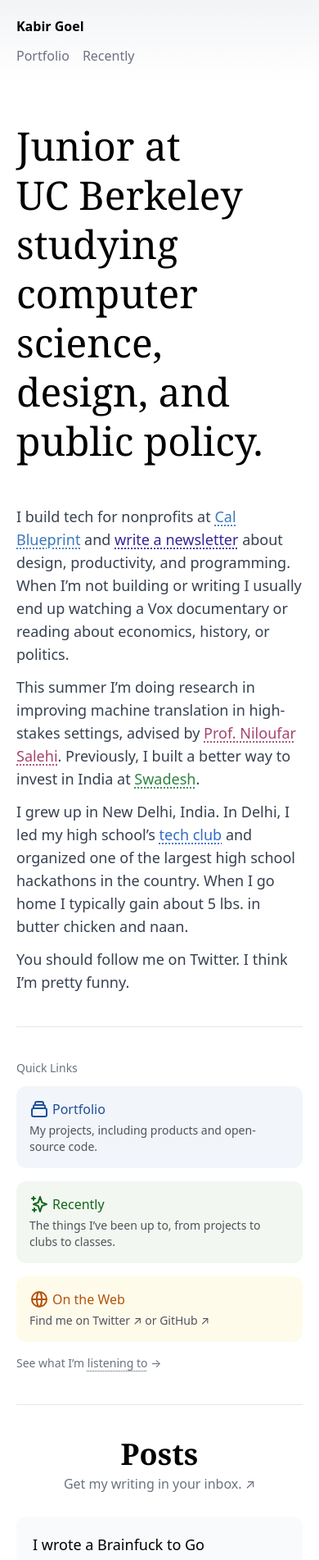
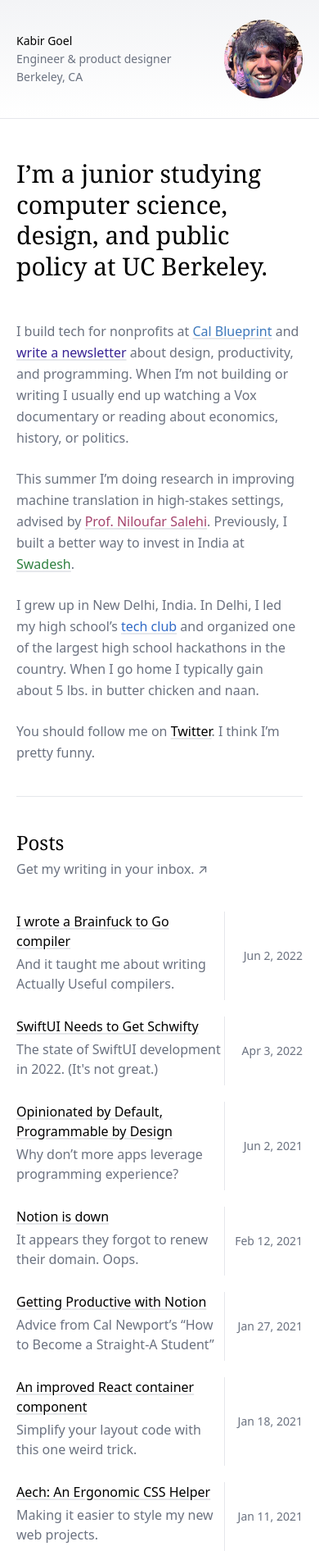
Before and after one commit to kbrgl/website, a Next.js app: page / in a window 390 px wide. Shown: the top 1903 px of the page at 82% size. Built offline with nearby package versions, Linux system fonts and the light colour scheme; a web font is replaced by a local one.

Commit message:
Attempt 2

```diff
--- a/components/container.js
+++ b/components/container.js
@@ -1,6 +1,6 @@
 export default function Container({ children, className = "" }) {
   return (
-    <div className={`container mx-auto px-5 md:px-10 max-w-4xl ${className}`}>
+    <div className={`container mx-auto px-5 max-w-2xl ${className}`}>
       {children}
     </div>
   );
--- a/components/header.js
+++ b/components/header.js
@@ -20,25 +20,24 @@ export function NavbarLink({ internal = false, href, children }) {
 
 export default function Header() {
   return (
-    <nav className="bg-gradient-to-b from-gray-100 to-transparent py-5">
-      <Container className="flex flex-col md:flex-row md:items-center md:justify-between space-y-3 md:space-y-0">
-        <div>
+    <nav className="bg-gradient-to-b from-gray-100 to-transparent border-b py-6">
+      <Container className="text-sm flex items-center justify-between">
+        <div className="flex flex-col space-y-0.5">
           <Link href="/">
-            <a className="font-bold">Kabir Goel</a>
+            <a className="font-medium">Kabir Goel</a>
           </Link>
-        </div>
-        <div className="space-x-4 font-medium flex">
-          <Link href="/portfolio">
-            <a className="text-gray-500 flex items-center space-x-1">
-              <span>Portfolio</span>
+          <Link href="https://read.cv/kabirgoel">
+            <a className="text-gray-500 inline-flex items-center">
+              Engineer &amp; product designer
             </a>
           </Link>
-          <Link href="/recently">
-            <a className="text-gray-500 flex items-center space-x-1">
-              <span>Recently</span>
-            </a>
-          </Link>
+          <p className="text-gray-500">Berkeley, CA</p>
         </div>
+        <Link href="/">
+          <a href="">
+            <img class="h-24 w-24 rounded-full" src="/me.jpg" alt="" />
+          </a>
+        </Link>
       </Container>
     </nav>
   );
--- a/components/single-field-form.js
+++ b/components/single-field-form.js
@@ -16,7 +16,7 @@ export default function SingleFieldForm({
       className="flex flex-col space-y-2"
     >
       <input
-        className="p-3 flex-1 border-2 focus:border-gray-700 outline-none h-12 rounded-lg transition-colors"
+        className="p-3 flex-1 bg-gray-100 outline-none h-12 rounded-lg transition-colors"
         value={value}
         onChange={(event) => {
           setValue(event.target.value);
--- a/components/title.js
+++ b/components/title.js
@@ -1,8 +1,6 @@
 export default function Title({ children, className = "" }) {
   return (
-    <h1
-      className={`font-title font-bold text-3xl md:text-5xl leading-tight ${className}`}
-    >
+    <h1 className={`font-title text-3xl leading-tight py-12 ${className}`}>
       {children}
     </h1>
   );
--- a/pages/colophon.js
+++ b/pages/colophon.js
@@ -8,21 +8,21 @@ export default function Colophon() {
     <Layout>
       <Header />
       <Container>
-        <div className="py-10 text-lg font-serif">
         <Title>Colophon</Title>
-          <p className="mt-5">
-            Set in Neue Haas Unica, Dashiell Fine, and Dashiell Text. Inspired
-            by many other personal websites, some of which you can find on{" "}
+        <p className="text-gray-500 leading-relaxed max-w-prose">
+          Set in Neue Haas Unica, Dashiell Fine, and Dashiell Text. Inspired by
+          many other personal websites, some of which you can find on{" "}
           <a
-              className="underline decoration-dotted underline-offset-4"
+            className="link"
             href="https://kabirgoel.notion.site/8217326f3ca5430c859e78b1ca73dceb?v=e2759efdec7e4f938fca7edca4fde2ac"
           >
             this Notion board
           </a>
           .
         </p>
-          <p className="mt-3">Built on Next.js and deployed on Vercel.</p>
-        </div>
+        <p className="mt-6 text-gray-500 leading-relaxed max-w-prose">
+          Built on Next.js and deployed on Vercel.
+        </p>
       </Container>
     </Layout>
   );
--- a/pages/index.js
+++ b/pages/index.js
@@ -1,10 +1,4 @@
-import { useState } from "react";
 import { promises as fs } from "fs";
-import {
-  CollectionIcon,
-  GlobeAltIcon,
-  SparklesIcon,
-} from "@heroicons/react/outline";
 import path from "path";
 import Link from "next/link";
 import matter from "gray-matter";
@@ -14,141 +8,71 @@ import Layout from "../components/layout";
 import Container from "../components/container";
 import Header, { NavbarLink } from "../components/header";
 import Footer from "../components/footer";
-
-function QuickLinks() {
-  return (
-    <div className="grid grid-cols-1 md:grid-cols-3 gap-4 my-3">
-      <Link href="/portfolio">
-        <a className="p-4 bg-[#f2f5fa] text-[#1e5097] rounded-xl">
-          <div className="flex space-x-1">
-            <p className="mb-1">
-              <CollectionIcon className="h-6 w-6" />
-            </p>
-            <p className="mb-1 md:mb-3 font-medium">Portfolio</p>
-          </div>
-          <p className="font-normal text-zinc-600 text-sm">
-            My projects, including products and open-source code.
-          </p>
-        </a>
-      </Link>
-      <Link href="/recently">
-        <a className="p-4 bg-[#f2f7f1] text-[#116719] rounded-xl">
-          <div className="flex space-x-1">
-            <p className="mb-1">
-              <SparklesIcon className="h-6 w-6" />
-            </p>
-            <p className="mb-1 md:mb-3 font-medium">Recently</p>
-          </div>
-          <p className="font-normal text-zinc-600 text-sm">
-            The things I’ve been up to, from projects to clubs to classes.
-          </p>
-        </a>
-      </Link>
-      <div className="p-4 bg-amber-50 text-amber-700 rounded-xl">
-        <div className="flex space-x-1">
-          <p className="mb-1 font-medium">
-            <GlobeAltIcon className="h-6 w-6" />
-          </p>
-          <p className="mb-1 md:mb-3 font-medium">On the Web</p>
-        </div>
-        <div className="text-zinc-600 text-sm">
-          <p>
-            Find me on{" "}
-            <NavbarLink href="https://twitter.com/KabirGoel">
-              Twitter
-            </NavbarLink>{" "}
-            or <NavbarLink href="https://github.com/kbrgl">GitHub</NavbarLink>
-          </p>
-        </div>
-      </div>
-      <p className="text-sm text-gray-500 md:col-span-3">
-        See what I’m{" "}
-        <Link href="/spotify">
-          <a className="underline underline-offset-4 decoration-dotted decoration-gray-500">
-            listening to
-          </a>
-        </Link>{" "}
-        &rarr;
-      </p>
-    </div>
-  );
-}
+import Title from "../components/title";
 
 export default function Home({ posts }) {
   return (
     <Layout>
       <Header />
       <Container>
-        <p className="mt-12 text-5xl font-title max-w-prose leading-tight">
-          Junior at UC&nbsp;Berkeley studying computer science, design, and
-          public policy.
-        </p>
-        <p className="text-gray-700 mt-12 text-lg max-w-prose">
+        <section>
+          <Title>
+            I’m a junior studying computer science, design, and public policy at
+            UC&nbsp;Berkeley.
+          </Title>
+          <p className="text-gray-500 leading-relaxed max-w-prose">
             I build tech for nonprofits at{" "}
-          <a
-            className="text-[#3d78bb] underline decoration-dotted underline-offset-4"
-            href="https://calblueprint.org"
-          >
+            <a className="link text-[#3d78bb]" href="https://calblueprint.org">
               Cal Blueprint
             </a>{" "}
             and{" "}
             <a
               href="https://buttondown.email/kabir"
-            className="text-[#382394] underline decoration-dotted underline-offset-4"
+              className="link text-[#382394]"
             >
               write a newsletter
             </a>{" "}
-          about design, productivity, and programming. When I’m not building or
-          writing I usually end up watching a Vox documentary or reading about
-          economics, history, or politics.
+            about design, productivity, and programming. When I’m not building
+            or writing I usually end up watching a Vox documentary or reading
+            about economics, history, or politics.
           </p>
-        <p className="text-gray-700 mt-3 text-lg max-w-prose">
+          <p className="mt-6 text-gray-500 leading-relaxed max-w-prose">
             This summer I’m doing research in improving machine translation in
             high-stakes settings, advised by{" "}
-          <a
-            className="text-[#a5446d] underline decoration-dotted underline-offset-4"
-            href="https://niloufar.org"
-          >
+            <a className="link text-[#a5446d]" href="https://niloufar.org">
               Prof. Niloufar Salehi
             </a>
             . Previously, I built a better way to invest in India at{" "}
-          <a
-            className="text-[#308141] underline decoration-dotted underline-offset-4"
-            href="https://niloufar.org"
-          >
+            <a className="link text-[#308141]" href="https://niloufar.org">
               Swadesh
             </a>
             .
           </p>
-        <p className="text-gray-700 mt-3 text-lg max-w-prose">
+          <p className="mt-6 text-gray-500 leading-relaxed max-w-prose">
             I grew up in New Delhi, India. In Delhi, I led my high school’s{" "}
-          <a
-            href="https://exunclan.com"
-            className="text-[#326bc7] underline decoration-dotted underline-offset-4"
-          >
+            <a href="https://exunclan.com" className="link text-[#326bc7]">
               tech club
             </a>{" "}
             and organized one of the largest high school hackathons in the
             country. When I go home I typically gain about 5 lbs. in butter
             chicken and naan.
           </p>
-        <p className="text-gray-700 mt-3 text-lg max-w-prose">
-          You should follow me on Twitter. I think I’m pretty funny.
+          <p className="mt-6 text-gray-500 leading-relaxed max-w-prose">
+            You should follow me on{" "}
+            <a className="link" href="https://twitter.com/KabirGoel">
+              Twitter
+            </a>
+            . I think I’m pretty funny.
           </p>
-        <h2 className="font-medium border-t mt-10 pt-10 text-gray-500 text-sm clear-both">
-          Quick Links
-        </h2>
-        <QuickLinks />
-        <section className="border-t mt-10 pt-10 mb-7 text-center">
-          <h2 className="text-4xl font-title font-bold">Posts</h2>
+        </section>
+        <section className="border-t border-b mt-10 pt-10">
+          <h2 className="text-2xl font-title">Posts</h2>
           <p className="mt-1 font-sans text-gray-500 font-normal">
             <NavbarLink href="https://buttondown.email/kabir">
               Get my writing in your inbox.
             </NavbarLink>
           </p>
-        </section>
-        <section>
-          <ul className="mb-10 space-y-3">
+          <ul className="my-10 space-y-5">
             {posts
               .map((post) => ({
                 ...post,
@@ -158,19 +82,18 @@ export default function Home({ posts }) {
               .map((post) => (
                 <Link href={`/p/${post.slug}`} key={post.slug}>
                   <a
-                    className="block p-5 bg-gray-50 hover:text-white hover:bg-accent transition-colors rounded-xl group"
+                    className="flex justify-between items-stretch"
                     key={post.slug}
                   >
-                    <p className="text-lg font-medium mb-1">
-                      {post.title}&nbsp;
-                      <span className="group-hover:ml-2 transition-[margin]">
-                        &rarr;
-                      </span>
+                    <div class="space-y-1 flex-1">
+                      <p className="font-medium link hover:text-accent transition-colors">
+                        {post.title}
                       </p>
-                    <p className="text-gray-500 group-hover:text-white transition-colors pb-2">
+                      <p className="text-gray-500 transition-colors pb-2">
                         {post.subtitle}
                       </p>
-                    <p className="text-sm text-gray-500 group-hover:text-white transition-colors">
+                    </div>
+                    <p className="text-sm text-gray-500 transition-colors w-24 border-l flex items-center justify-end">
                       {post.dateString}
                     </p>
                   </a>
--- a/pages/portfolio.js
+++ /dev/null
@@ -1,123 +0,0 @@
-import Layout from "../components/layout";
-import Container from "../components/container";
-import Project from "../components/project";
-import Header from "../components/header";
-import SectionHeading from "../components/section-heading";
-import Title from "../components/title";
-import Footer from "../components/footer";
-
-const products = [
-  {
-    name: "Lipwig",
-    description:
-      "Provides an email address for your Discord or Slack community, which you can use to sign up for newsletters, forward emails from your support team’s inbox, and more.",
-    link: "https://lipwig.email",
-    image: "lipwig.png",
-  },
-  {
-    name: "Unslant",
-    description:
-      "Browser extension that surfaces contrasting takes on political news as you read. Available for Chrome.",
-    link: "https://unslant.github.io",
-    image: "unslant.png",
-  },
-  {
-    name: "Rucksack",
-    description:
-      "Open source, self-hosted alternative to Substack and Revue with subscriber analytics, theming, drafts, and a dashboard. Built on Rails and React.",
-    link: "https://github.com/kbrgl/rucksack",
-    image: "rucksack.png",
-  },
-  {
-    name: "Wayfer",
-    description:
-      "Wi-Fi based file transfer app. Just drop a file and scan the code.",
-    link: "https://github.com/kbrgl/wayfer",
-    image: "wayfer.png",
-  },
-  {
-    name: "Exun 2018",
-    description:
-      "Event app for Exun 2018, the 24th annual festival of my high school technology club. Used to deliver 55,000 notifications to hundreds of devices.",
-    link: "https://github.com/kbrgl/exun2018",
-    image: "exun-2018.png",
-  },
-];
-
-const code = [
-  {
-    name: "Aech",
-    description:
-      "A CSS starter kit optimized to provide reasonable defaults so you need minimal styling to get something that looks pretty. Used on this website!",
-    link: "https://kbrgl.github.io/aech",
-    image: "aech.png",
-  },
-  {
-    name: "koa-auth-basic",
-    description: "A Koa middleware for HTTP Basic authentication.",
-    link: "https://github.com/kbrgl/koa-auth-basic",
-    image: "koa-auth-basic.png",
-  },
-  {
-    name: "Walnut",
-    description:
-      "A Brainf*** to Go transpiler with some optimizations, including loops. Based on Rob Pike’s famous talk “Lexical Scanning in Go.”",
-    link: "https://github.com/kbrgl/walnut",
-    image: "walnut.png",
-  },
-  {
-    name: "Roller",
-    description:
-      "A fast and memory-efficient text truncation utility written in Rust, for use with window managers like i3 and bspwm.",
-    link: "https://github.com/kbrgl/roller",
-    image: "roller.png",
-  },
-  {
-    name: "Isnochys Syntax",
-    description:
-      "“In space, no one can hear you scream.” A high-contrast Atom syntax theme that's easy on the eyes.",
-    link: "https://github.com/kbrgl/isnochys-syntax",
-    image: "isnochys-syntax.png",
-  },
-  {
-    name: "Fu",
-    description:
-      "Unix’s Find, Unleashed. An intuitive alternative to the Unix “find” command.",
-    link: "https://github.com/kbrgl/fu",
-    image: "fu.png",
-  },
-];
-
-export default function Portfolio() {
-  return (
-    <Layout>
-      <Header />
-      <Container>
-        <div className="pt-10" />
-        <Title>Portfolio</Title>
-        <div className="pt-10" />
-        <section>
-          <SectionHeading>Products</SectionHeading>
-          <div className="pt-7" />
-          <div className="gap-5 grid auto-rows-max grid-cols-1">
-            {products.map((product) => (
-              <Project key={product.name} project={product} />
-            ))}
-          </div>
-        </section>
-        <div className="pt-20" />
-        <section>
-          <SectionHeading>Code</SectionHeading>
-          <div className="pt-7" />
-          <div className="space-y-5">
-            {code.map((project) => (
-              <Project key={project.name} project={project} />
-            ))}
-          </div>
-        </section>
-        <div className="pt-10" />
-      </Container>
-      <Footer />
-    </Layout>
-  );
-}
--- a/styles/globals.css
+++ b/styles/globals.css
@@ -3,6 +3,9 @@
 @tailwind utilities;
 
 @layer components {
+  .link {
+    @apply text-black underline decoration-2 decoration-gray-200 underline-offset-2;
+  }
 }
 
 @layer base {
```
Lines whose indentation alone changed are shown as unchanged.
